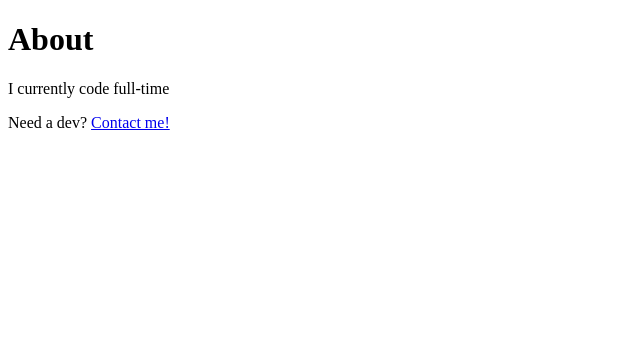
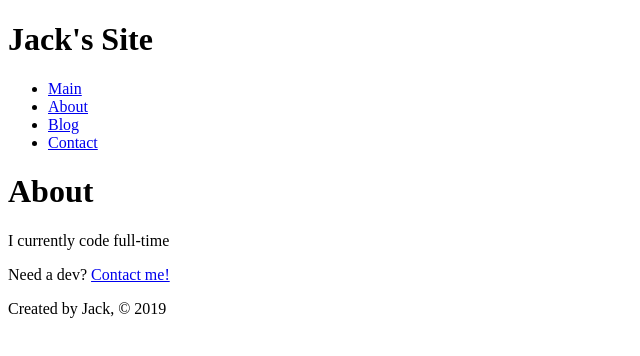
Before and after one commit to dwyfrequency/greatGatsbyBootcamp, a Gatsby site: page /about in a window 1280 px wide. Shown: the whole page, without its empty margins (0-640 px from the left). Built offline with nearby package versions, Linux system fonts and the light colour scheme; Gatsby itself is replaced by a stand-in of ours.

Commit message:
adding header and footer component

```diff
--- /dev/null
+++ b/src/components/footer.js
@@ -0,0 +1,12 @@
+import React from "react"
+
+const Footer = props => {
+  return (
+    <footer>
+      {/* option g to create copyright symbol on mac os */}
+      <p>Created by Jack, © 2019</p>
+    </footer>
+  )
+}
+
+export default Footer
--- /dev/null
+++ b/src/components/header.js
@@ -0,0 +1,36 @@
+import React from "react"
+import { Link } from "gatsby"
+
+const Header = props => {
+  return (
+    <div
+    // style={{
+    //   display: "flex",
+    //   justifyContent: "space-between",
+    //   alignItems: "center",
+    //   background: "purple",
+    // }}
+    >
+      <h1>Jack's Site</h1>
+
+      <nav>
+        <ul>
+          <li>
+            <Link to="/">Main</Link>
+          </li>
+          <li>
+            <Link to="/about">About</Link>
+          </li>
+          <li>
+            <Link to="/blog">Blog</Link>
+          </li>
+          <li>
+            <Link to="/contact">Contact</Link>
+          </li>
+        </ul>
+      </nav>
+    </div>
+  )
+}
+
+export default Header
--- a/src/pages/about.js
+++ b/src/pages/about.js
@@ -1,14 +1,18 @@
 import React from "react"
 import { Link } from "gatsby"
+import Footer from "../components/footer"
+import Header from "../components/header"
 
 const AboutPage = props => {
   return (
     <div>
+      <Header />
       <h1>About</h1>
       <p>I currently code full-time </p>
       <p>
         Need a dev? <Link to="/contact">Contact me!</Link>
       </p>
+      <Footer />
     </div>
   )
 }
--- a/src/pages/blog.js
+++ b/src/pages/blog.js
@@ -1,10 +1,14 @@
 import React from "react"
+import Footer from "../components/footer"
+import Header from "../components/header"
 
 const BlogPage = props => {
   return (
     <div>
+      <Header />
       <h1>Blog</h1>
       <p>Posts will show up here later on </p>
+      <Footer />
     </div>
   )
 }
--- a/src/pages/index.js
+++ b/src/pages/index.js
@@ -1,14 +1,18 @@
 import React from "react"
 import { Link } from "gatsby"
+import Footer from "../components/footer"
+import Header from "../components/header"
 
 const IndexPage = props => {
   return (
     <div>
+      <Header />
       <h1>Hello.</h1>
       <h2>I'm Jack, a full-stack developer living in NYC</h2>
       <p>
         Need a developer? <Link to="/contact">Contact me!</Link>
       </p>
+      <Footer />
     </div>
   )
 }
```
Also changed, not shown: src/pages/contact.js (+8 -2 lines).
